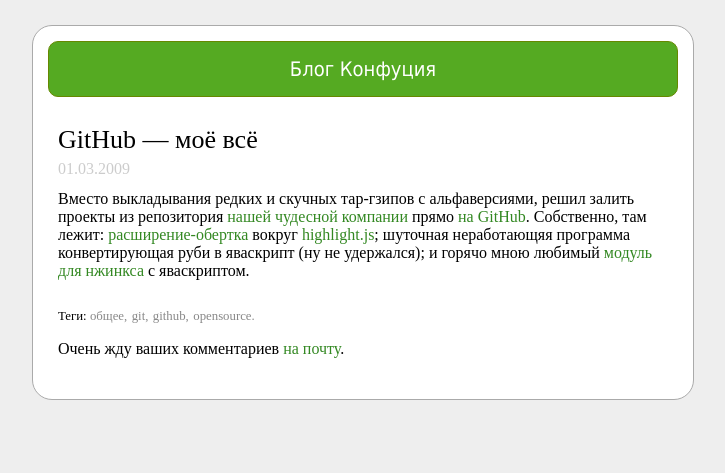
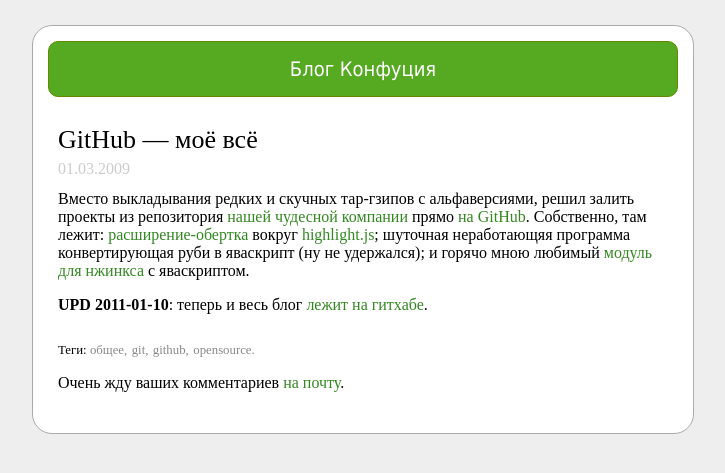
Before and after one commit to kung-fu-tzu/leonov.github.io, a Jekyll site: the page built from _posts/2009-03-01-github-is-my-entire-all.html, in a window 1280 px wide. Shown: the top 473 px of the page, without its empty margins (277-1002 px from the left). Built offline with Jekyll 4.4.1, drawn with Linux system fonts in a browser that asks for light colours.

Commit message:
everything!

```diff
--- a/_posts/2009-03-01-github-is-my-entire-all.html
+++ b/_posts/2009-03-01-github-is-my-entire-all.html
@@ -6,3 +6,5 @@
 time: 20:53:34
 ---
 <p>Вместо выкладывания редких и скучных тар-гзипов с альфаверсиями, решил залить проекты из репозитория <a href="http://www.inshaker.ru/">нашей чудесной компании</a> прямо <a href="http://github.com/kung-fu-tzu/">на GitHub</a>. Собственно, там лежит: <a href="http://github.com/kung-fu-tzu/highlight.js.xpi/">расширение-обертка</a> вокруг <a href="http://softwaremaniacs.org/soft/highlight/">highlight.js</a>; шуточная неработающяя программа конвертирующая руби в яваскрипт (ну не удержался); и горячо мною любимый <a href="http://github.com/kung-fu-tzu/ngx_http_js_module/">модуль для нжинкса</a> с яваскриптом.</p>
+
+<p><strong>UPD 2011-01-10</strong>: теперь и весь блог <a href="https://github.com/kung-fu-tzu/kung-fu-tzu.github.com">лежит на гитхабе</a>.</p>
```
